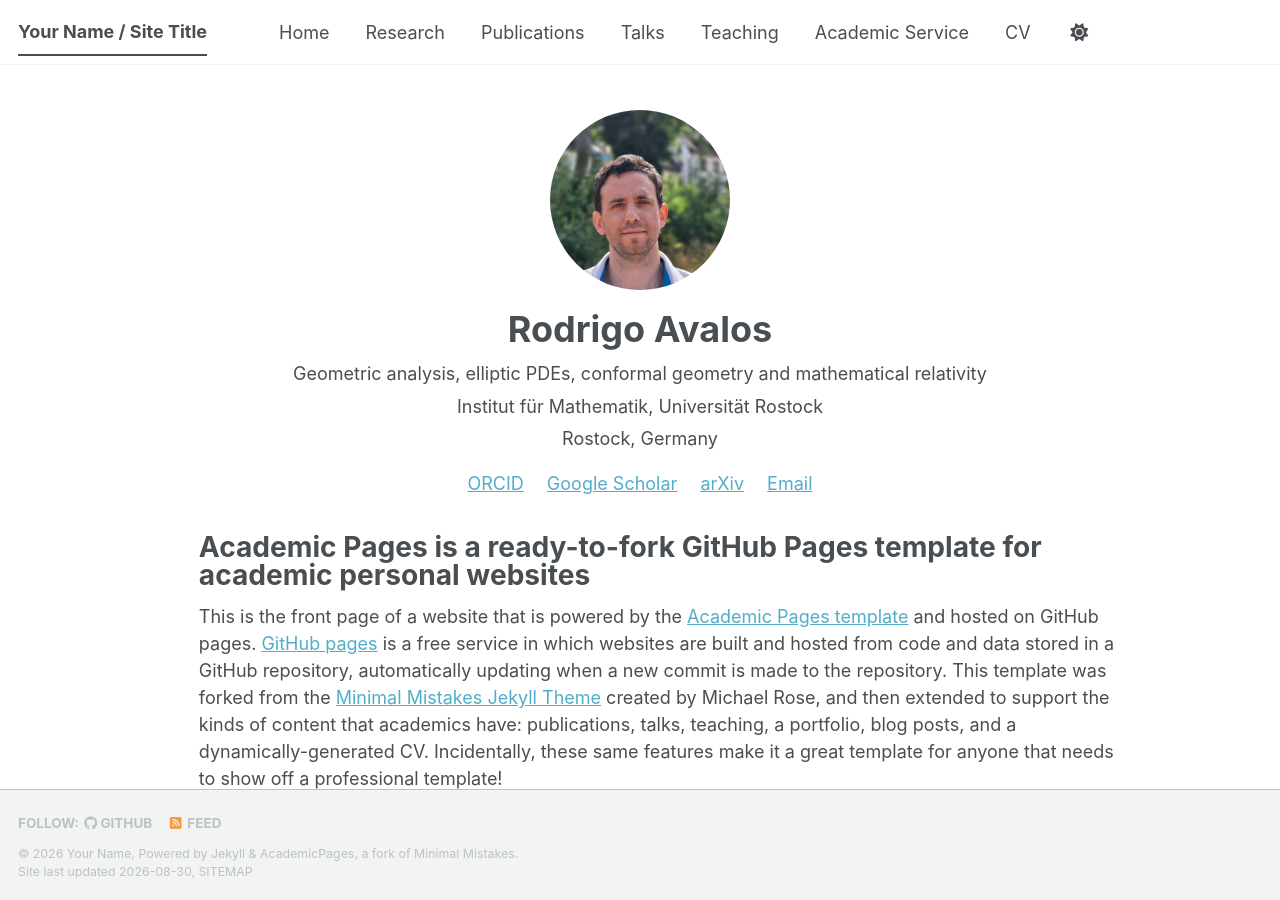
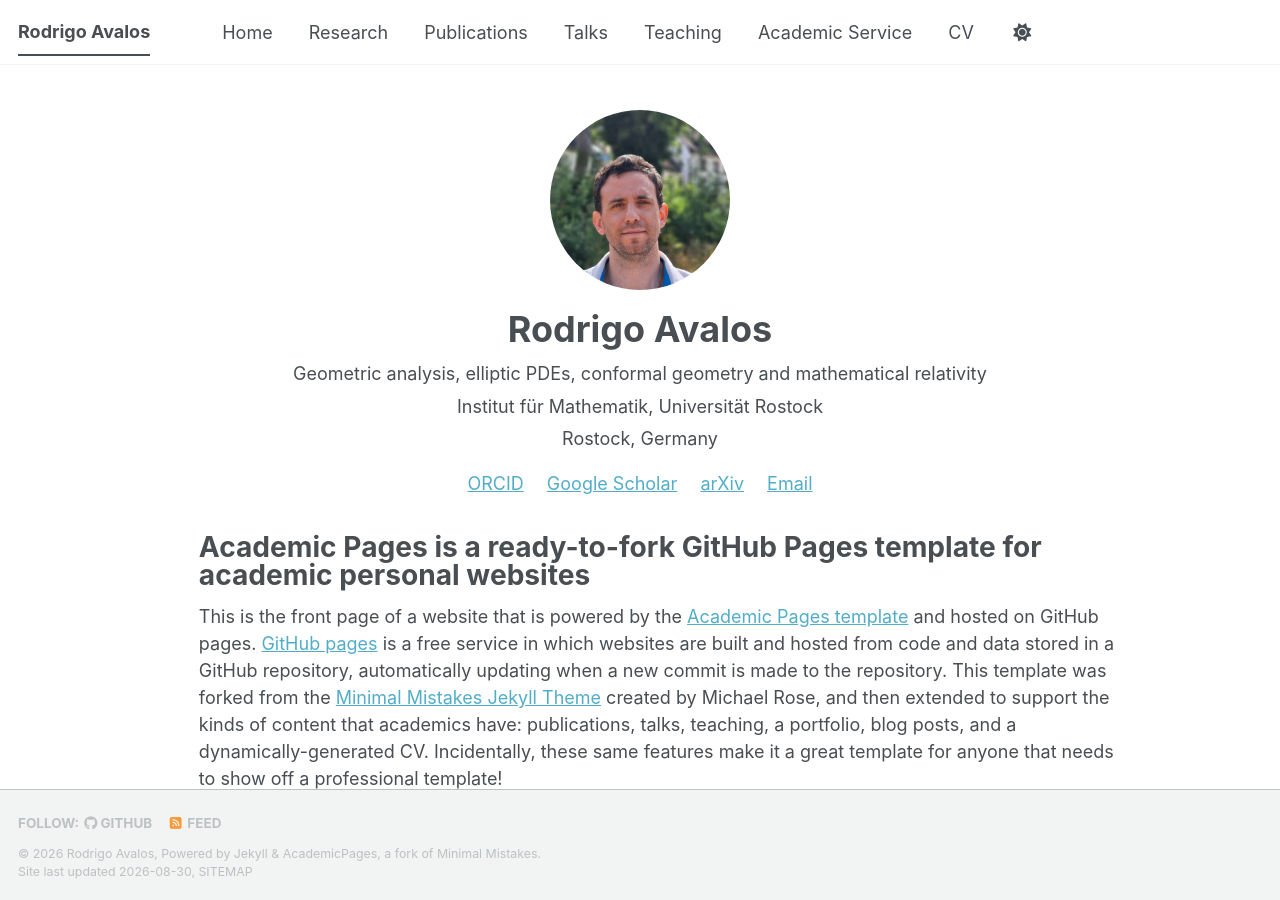
Before and after one commit to rodrigo-avalos/rodrigo-avalos, a Jekyll site: the page built from _pages/about.md, in a window 1280 px wide and 900 px high. Built offline with Jekyll 4.4.1, drawn with Linux system fonts in a browser that asks for light colours; a style sheet for code colours, icons or effects is not loaded.

Commit message:
Update _config.yml

```diff
--- a/_config.yml
+++ b/_config.yml
@@ -9,10 +9,10 @@
 # Basic Site Settings
 locale                   : "en-US"
 site_theme               : "default" # The available themes options are "default", "air", "sunrise", "mint", "dirt" and "contrast"
-title                    : "Your Name / Site Title"
+title                    : "Rodrigo Avalos"
 title_separator          : "-"
-name                     : &name "Your Name"
-description              : &description "Your Name's academic portfolio"   # Update this with a general description of your site, this is the default if not overridden by a page
+name                     : "Rodrigo Avalos"
+description              : "Geometric Analysis, Differential Geometry and Mathematical Relativity"
 url        : "https://rodrigo-avalos.github.io"
 baseurl    : ""
 repository : "rodrigo-avalos/rodrigo-avalos.github.io"
```
